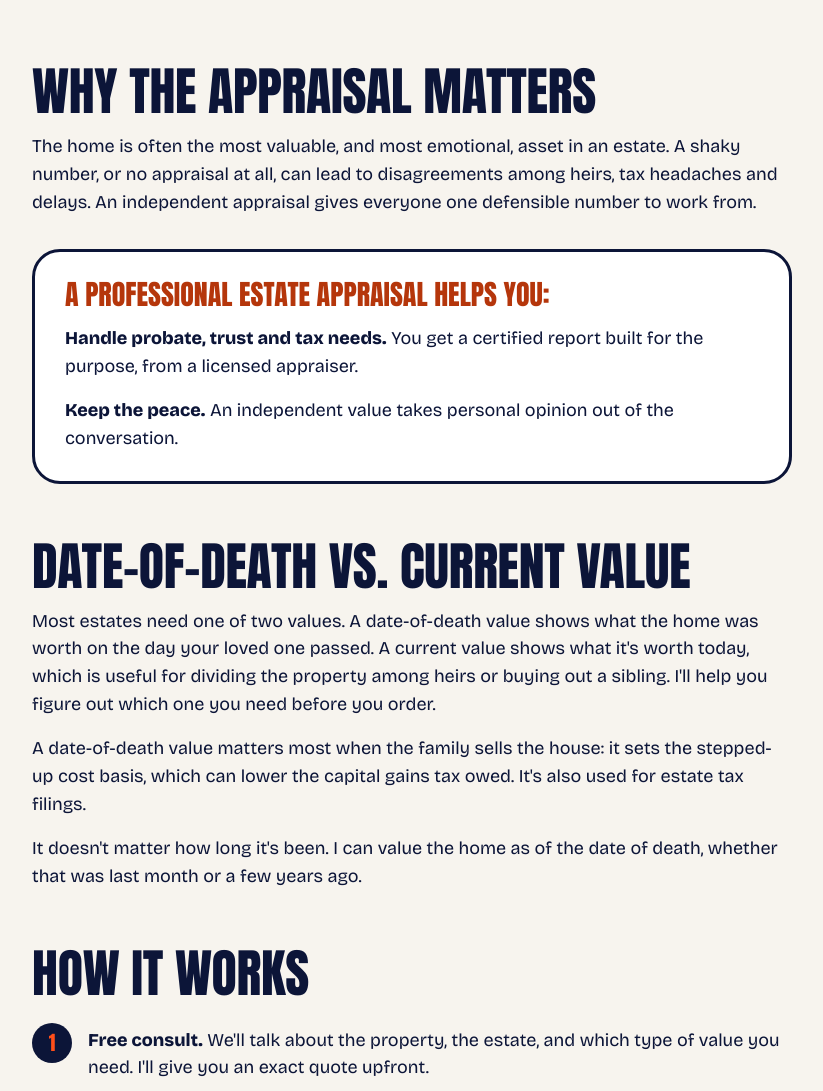
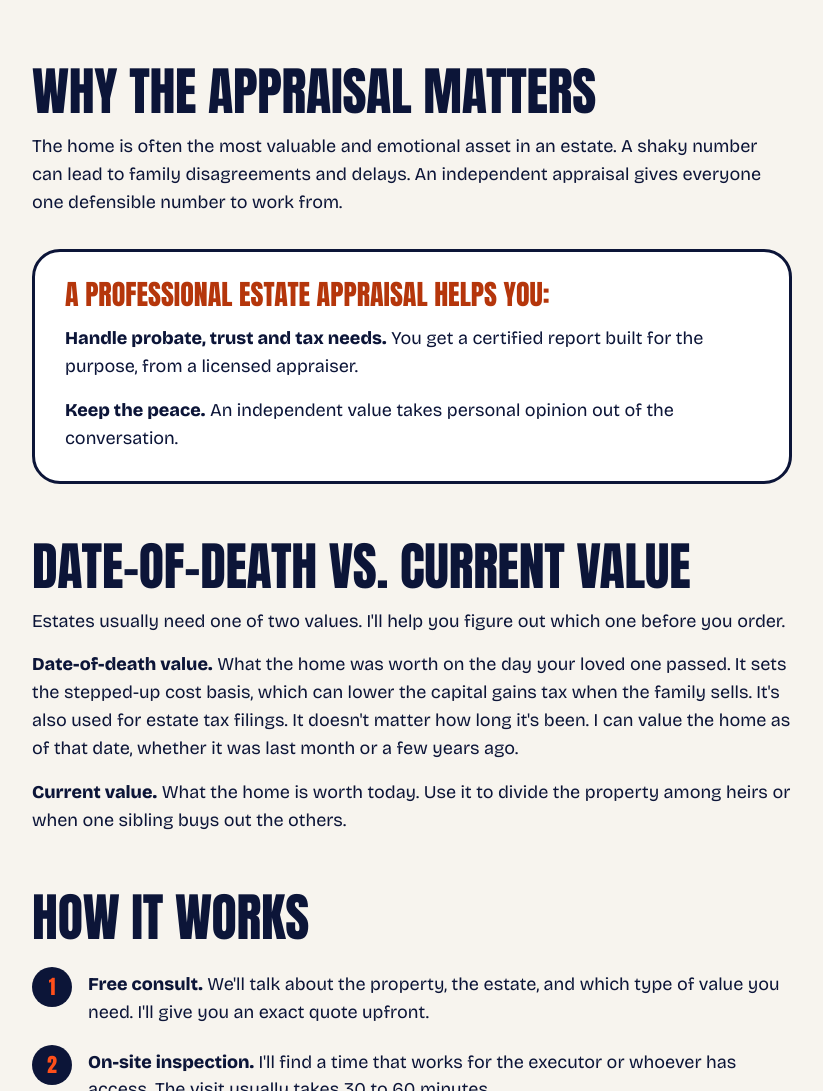
Before and after one commit to bgoheen/metrowide, a plain HTML site: page estate-appraisal.html in a window 1280 px wide. Shown: the part 660-1751 px from the top of the page, without its empty margins (228-1051 px from the left). Drawn offline with nearby package versions, Linux system fonts and the light colour scheme.

Commit message:
Estate page: clearer date-of-death vs current value, fewer commas, fee note for both values
Co-Authored-By: Claude Opus 5.5 <noreply@anthropic.com>
Claude-Session: https://claude.ai/code/session_01D6vLNLvEHegWgexP96S64j

```diff
--- a/estate-appraisal.html
+++ b/estate-appraisal.html
@@ -53,7 +53,7 @@
       "name": "How much does an estate appraisal cost?",
       "acceptedAnswer": {
         "@type": "Answer",
-        "text": "$550 for most single-family homes, townhomes and condos. Unique homes, acreage or multi-family may cost more, and I'll quote it upfront."
+        "text": "$550 for most single-family homes, townhomes and condos. Unique homes, acreage, multi-family or a report with both values may cost more. I'll quote it upfront."
       }
     },
     {
@@ -144,7 +144,7 @@ gtag("config","AW-1062322289/6YHqCNm5rKEdEPGAx_oD",{"phone_conversion_number":"6
 
 <section class="content"><div class="wrap">
 <h2>Why the appraisal matters</h2>
-<p>The home is often the most valuable, and most emotional, asset in an estate. A shaky number, or no appraisal at all, can lead to disagreements among heirs, tax headaches and delays. An independent appraisal gives everyone one defensible number to work from.</p>
+<p>The home is often the most valuable and emotional asset in an estate. A shaky number can lead to family disagreements and delays. An independent appraisal gives everyone one defensible number to work from.</p>
 
 <div class="highlight-box">
 <p><strong>A professional estate appraisal helps you:</strong></p>
@@ -153,9 +153,9 @@ gtag("config","AW-1062322289/6YHqCNm5rKEdEPGAx_oD",{"phone_conversion_number":"6
 </div>
 
 <h2 id="date-of-death">Date-of-death vs. current value</h2>
-<p>Most estates need one of two values. A date-of-death value shows what the home was worth on the day your loved one passed. A current value shows what it's worth today, which is useful for dividing the property among heirs or buying out a sibling. I'll help you figure out which one you need before you order.</p>
-<p>A date-of-death value matters most when the family sells the house: it sets the stepped-up cost basis, which can lower the capital gains tax owed. It's also used for estate tax filings.</p>
-<p>It doesn't matter how long it's been. I can value the home as of the date of death, whether that was last month or a few years ago.</p>
+<p>Estates usually need one of two values. I'll help you figure out which one before you order.</p>
+<p><strong>Date-of-death value.</strong> What the home was worth on the day your loved one passed. It sets the stepped-up cost basis, which can lower the capital gains tax when the family sells. It's also used for estate tax filings. It doesn't matter how long it's been. I can value the home as of that date, whether it was last month or a few years ago.</p>
+<p><strong>Current value.</strong> What the home is worth today. Use it to divide the property among heirs or when one sibling buys out the others.</p>
 
 <h2>How it works</h2>
 <ol class="step-list">
@@ -178,7 +178,7 @@ gtag("config","AW-1062322289/6YHqCNm5rKEdEPGAx_oD",{"phone_conversion_number":"6
 <details name="faq"><summary>Do I need a current or a date-of-death appraisal?</summary><p>It depends on the purpose. If you're dividing the home among heirs at today's value, you need a current appraisal. If you're setting the cost basis for a future sale or filing an estate tax return, you need a date-of-death appraisal. I'll help you sort it out during the free consult.</p></details>
 <details name="faq"><summary>What if the house has changed since the date of death?</summary><p>That's common, since many homes get cleaned out or fixed up. I appraise the home as it was on the date of death, using photos and details from the family.</p></details>
 <details name="faq"><summary>What if the house is vacant?</summary><p>Not a problem. I work with executors and attorneys all the time and can coordinate access to vacant homes. Just let me know the situation when you call.</p></details>
-<details name="faq"><summary>How much does an estate appraisal cost?</summary><p>$550 for most single-family homes, townhomes and condos. Unique homes, acreage or multi-family may cost more, and I'll quote it upfront.</p></details>
+<details name="faq"><summary>How much does an estate appraisal cost?</summary><p>$550 for most single-family homes, townhomes and condos. Unique homes, acreage, multi-family or a report with both values may cost more. I'll quote it upfront.</p></details>
 <details name="faq"><summary>How soon can I get the report?</summary><p>Usually within 3 to 5 business days of the inspection. If there's a filing deadline, let me know and I'll do my best to meet it. Call <a href="tel:6515054400">651-505-4400</a> to talk timing.</p></details>
 </div></div>
 
```
